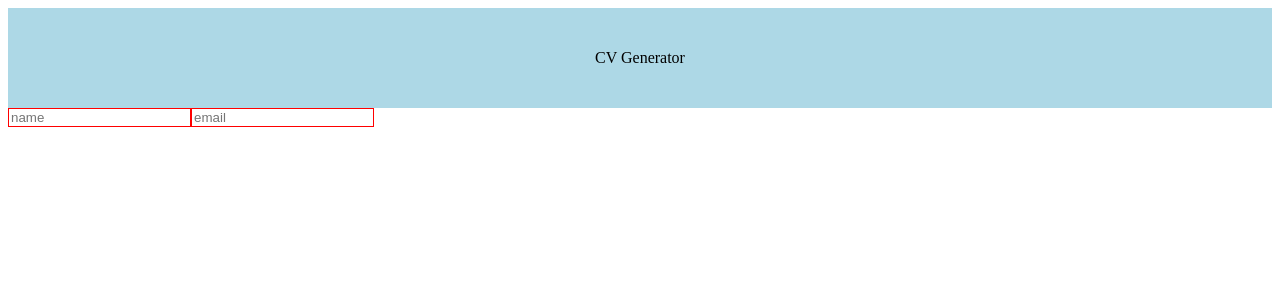
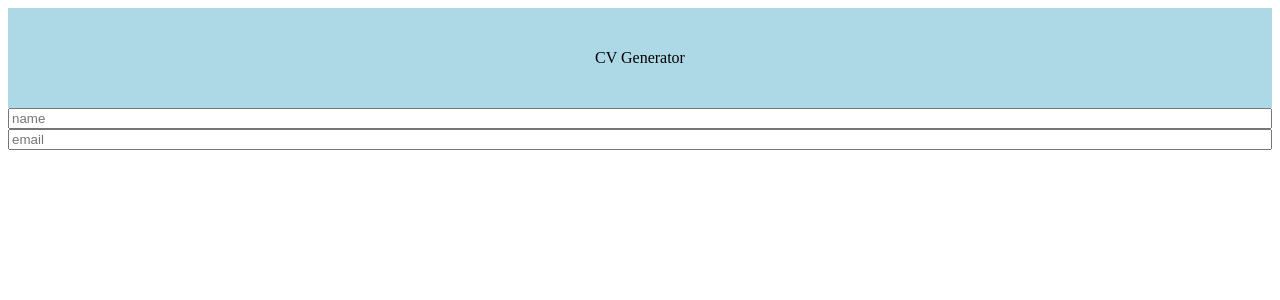
Before and after one commit to michaperki/cv-project, a React (Create React App) app in the folder cv-project/: page / in a window 1280 px wide. Shown: the top 300 px of the page. Built offline with nearby package versions, Linux system fonts and the light colour scheme.

Commit message:
add simple styling for CVForm

```diff
--- a/cv-project/src/components/CVForm/CVForm.js
+++ b/cv-project/src/components/CVForm/CVForm.js
@@ -1,12 +1,18 @@
 import React from "react";
+import styled from 'styled-components'
 import Personal from "./Personal";
 
 const CVForm = ({ cv, onChangePersonal }) => {
   return (
-    <>
+    <CVFormWrapper>
       <Personal personalInfo={cv.personalInfo} onChange={onChangePersonal} />
-    </>
+    </CVFormWrapper>
   );
 };
 
+const CVFormWrapper = styled.div`
+  display: flex;
+  flex-direction: column;
+`
+
 export default CVForm;
--- a/cv-project/src/components/Utils/Input.js
+++ b/cv-project/src/components/Utils/Input.js
@@ -14,7 +14,6 @@ const Input = ({ name, value, onChange, type, placeholder }) => {
 };
 
 const InputWrapper = styled.input`
-  border: 1px solid red;
 `;
 
 export default Input;
```
